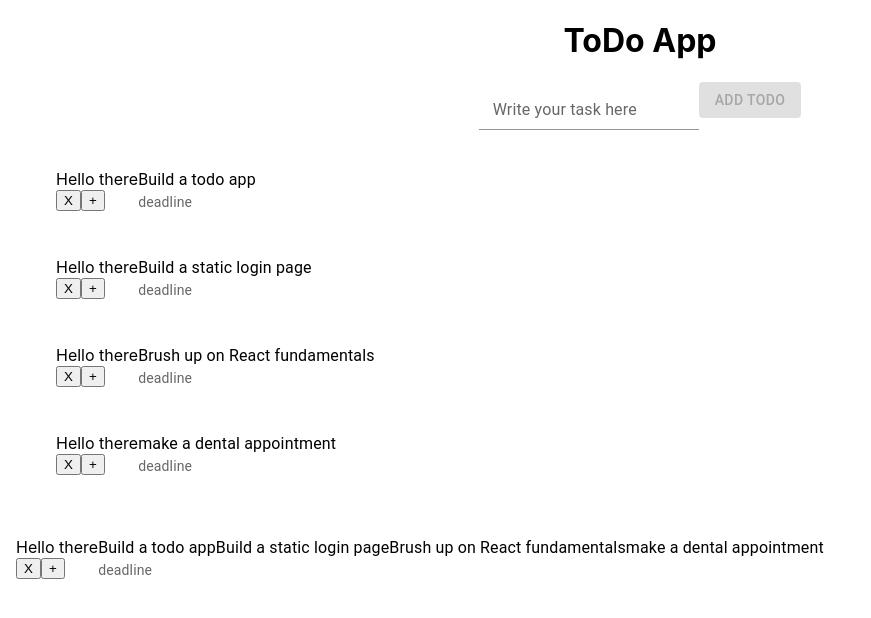
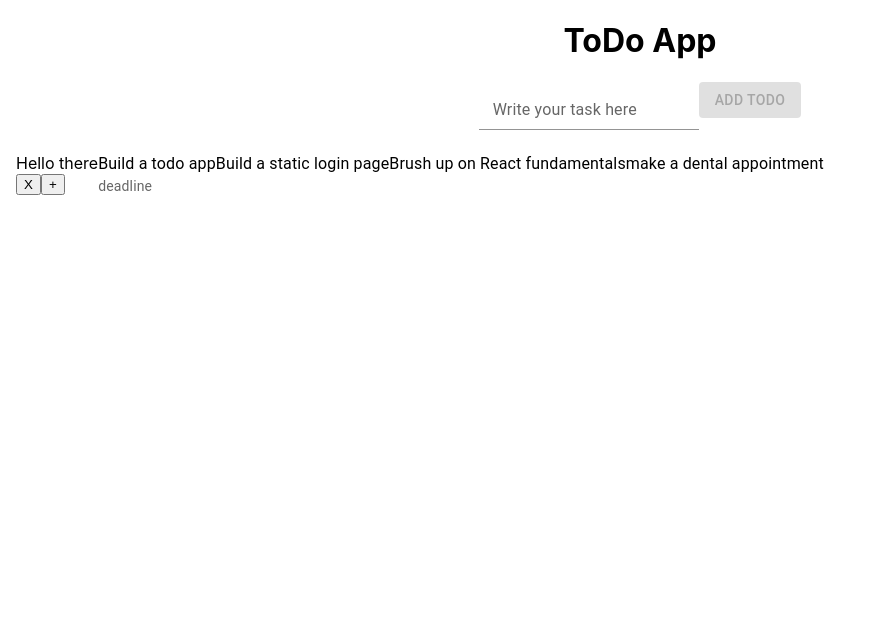
Before and after one commit to fwg-dev/to-do-app, a React (Create React App) app: page / in a window 1280 px wide. Shown: the top 618 px of the page, without its empty margins (0-871 px from the left). Built offline with nearby package versions, Linux system fonts and the light colour scheme.

Commit message:
add id and text, and completed objects to the setTods state. Deleted ul element and  transfered it to the Todos component.

```diff
--- a/src/components/Form.js
+++ b/src/components/Form.js
@@ -11,7 +11,7 @@ function Form({todos, setTodos}) {
     const addTodo = (event) => {
       //happens when we click the button
       event.preventDefault(); //Prevents form from refresshing everytime we click submit
-      setTodos([...todos, input]);
+      setTodos([...todos, {text: input, completed: false, id: Math.random() * 1000 }]);
       setInput(""); //clears input, sets it back to blank
     };
 
@@ -41,12 +41,12 @@ function Form({todos, setTodos}) {
         Add todo
       </Button>
 
-      <ul>
+      {/* <ul>
         {todos.map((todo) => (
           <Todos todos={todo} />
           //<li>{todo}</li>
         ))}
-      </ul>
+      </ul> */}
 
   </div>
   );
```
